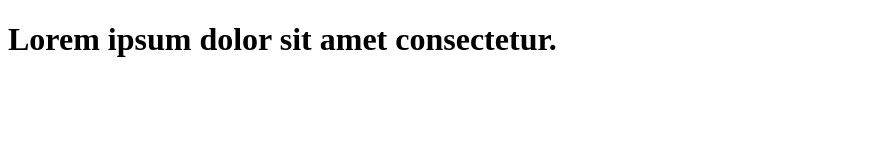
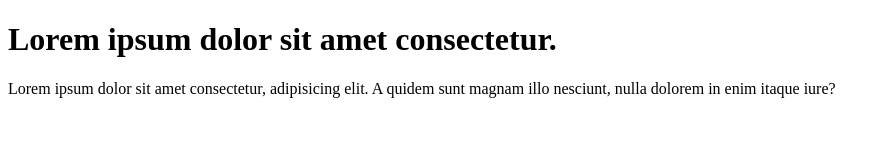
Before and after one commit to RossCrypson/learn-git, a plain HTML site: page index.html in a window 1280 px wide. Shown: the whole page, without its empty margins (0-890 px from the left). Drawn offline with Linux system fonts and the light colour scheme.

Commit message:
add paragraph to code

```diff
--- a/index.html
+++ b/index.html
@@ -7,5 +7,6 @@
 </head>
 <body>
     <h1>Lorem ipsum dolor sit amet consectetur.</h1>
+    <p>Lorem ipsum dolor sit amet consectetur, adipisicing elit. A quidem sunt magnam illo nesciunt, nulla dolorem in enim itaque iure?</p>
 </body>
 </html>
```
